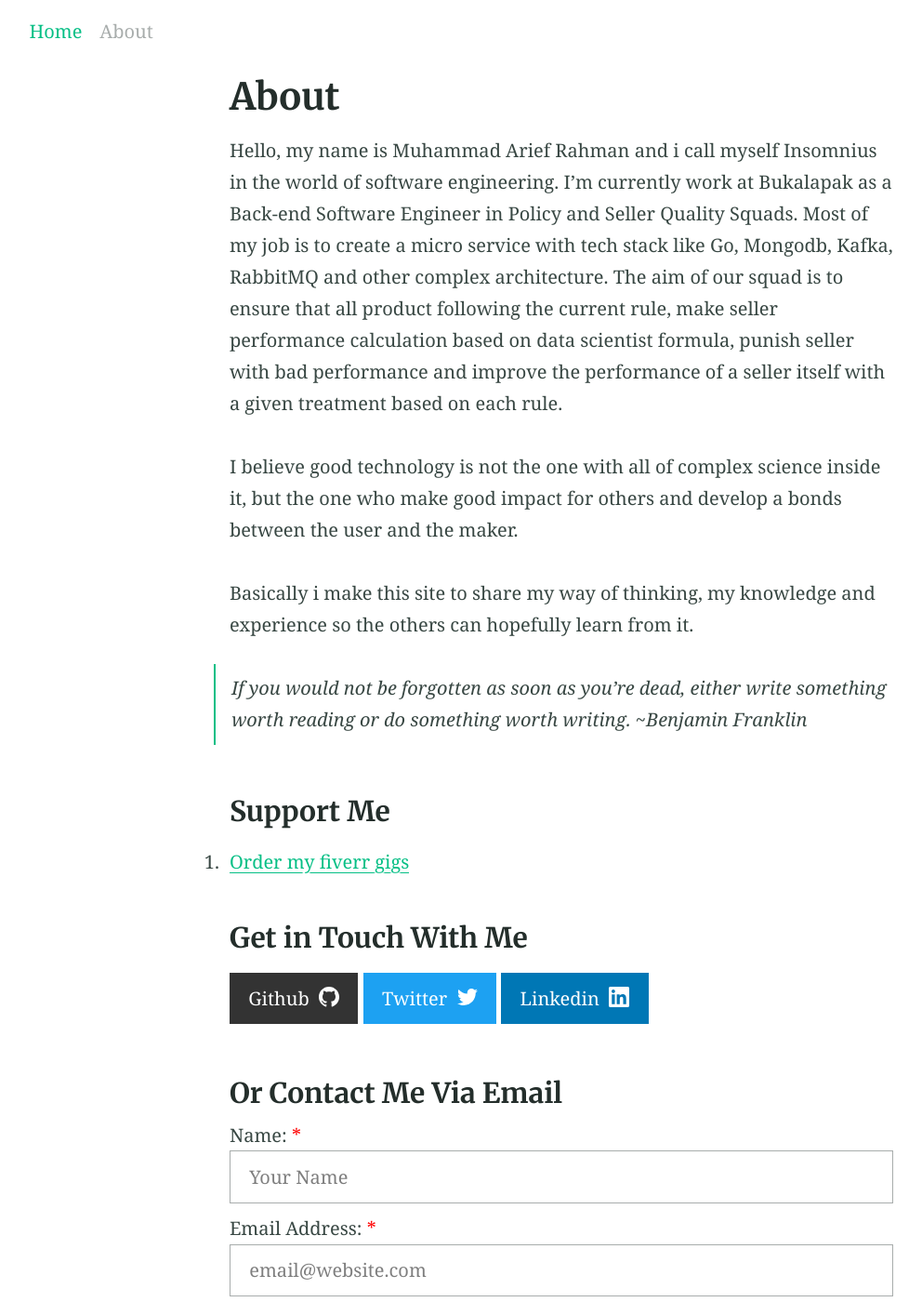
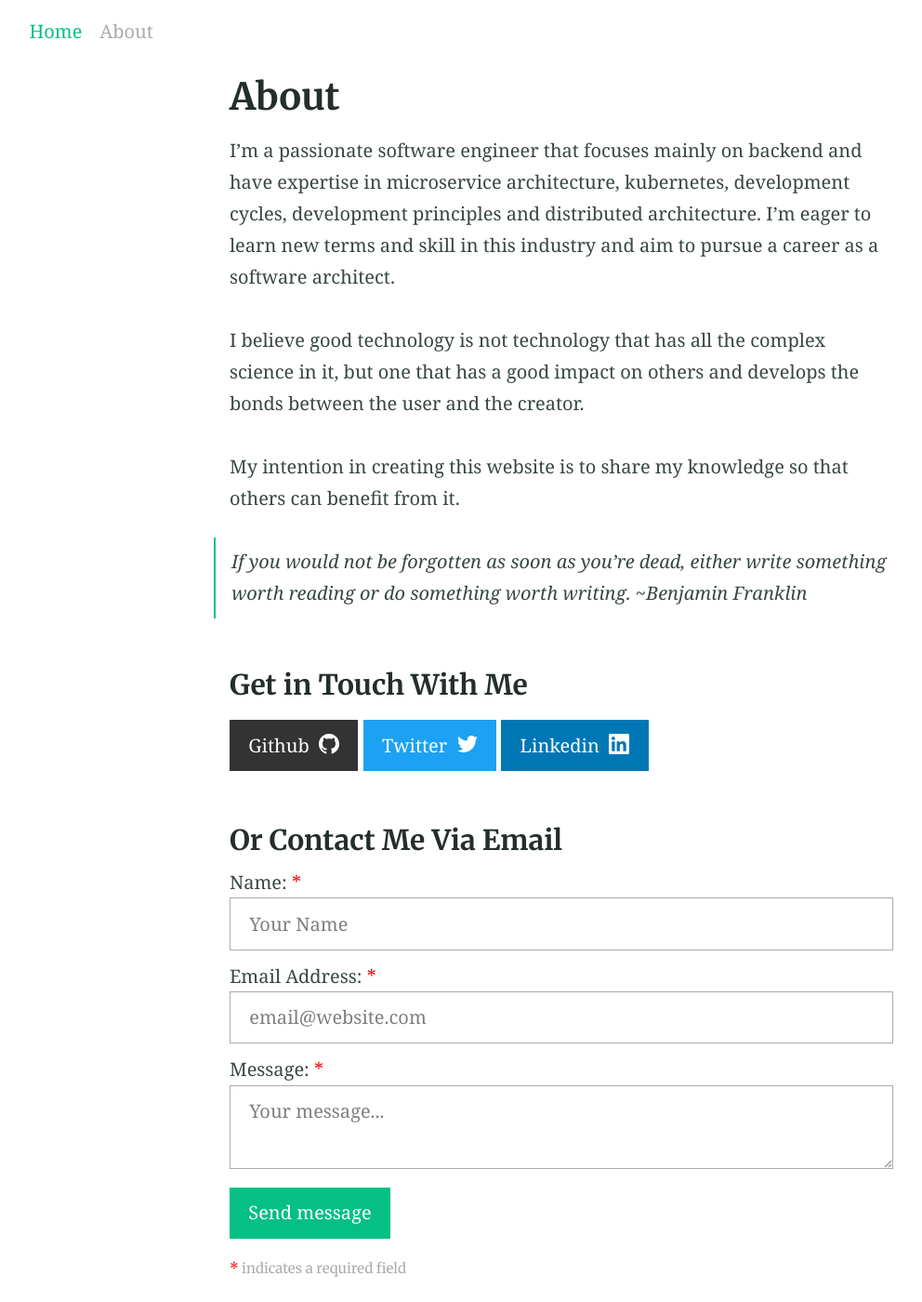
Before and after one commit to insomnius/personal, a Jekyll site: the page built from about.md, in a window 1280 px wide and 1400 px high. Shown: the whole window at 93% size, without its empty margins (36-1028 px from the left). Built offline with Jekyll 4.4.1, drawn with Linux system fonts in a browser that asks for light colours.

Commit message:
Update about

```diff
--- a/about.md
+++ b/about.md
@@ -4,17 +4,13 @@ layout: page
 permalink: "/about/"
 ---
 
-Hello, my name is Muhammad Arief Rahman and i call myself Insomnius in the world of software engineering. I'm currently work at Bukalapak as a Back-end Software Engineer in Policy and Seller Quality Squads. Most of my job is to create a micro service with tech stack like Go, Mongodb, Kafka, RabbitMQ and other complex architecture. The aim of our squad is to ensure that all product following the current rule, make seller performance calculation based on data scientist formula, punish seller with bad performance and improve the performance of a seller itself with a given treatment based on each rule.
+I’m a passionate software engineer that focuses mainly on backend and have expertise in microservice architecture, kubernetes, development cycles, development principles and distributed architecture. I’m eager to learn new terms and skill in this industry and aim to pursue a career as a software architect.
 
-I believe good technology is not the one with all of complex science inside it, but the one who make good impact for others and develop a bonds between the user and the maker.
+I believe good technology is not technology that has all the complex science in it, but one that has a good impact on others and develops the bonds between the user and the creator.
 
-Basically i make this site to share my way of thinking, my knowledge and experience so the others can hopefully learn from  it.
+My intention in creating this website is to share my knowledge so that others can benefit from it.
 
 > If you would not be forgotten as soon as you're dead, either write something worth reading or do something worth writing. ~Benjamin Franklin
-
-### Support Me
-
-1. [Order my fiverr gigs](https://www.fiverr.com/insomnius)
 
 ### Get in Touch With Me
 {% include button.html text="Github" icon="github" link="https://github.com/insomnius" color="#333" %} {% include button.html text="Twitter" icon="twitter" link="https://twitter.com/insomnius_" color="#1da1f2" %} {% include button.html text="Linkedin" link="https://linkedin.com/in/insomnius" color="#0077b5" icon="linkedin" %}
```
